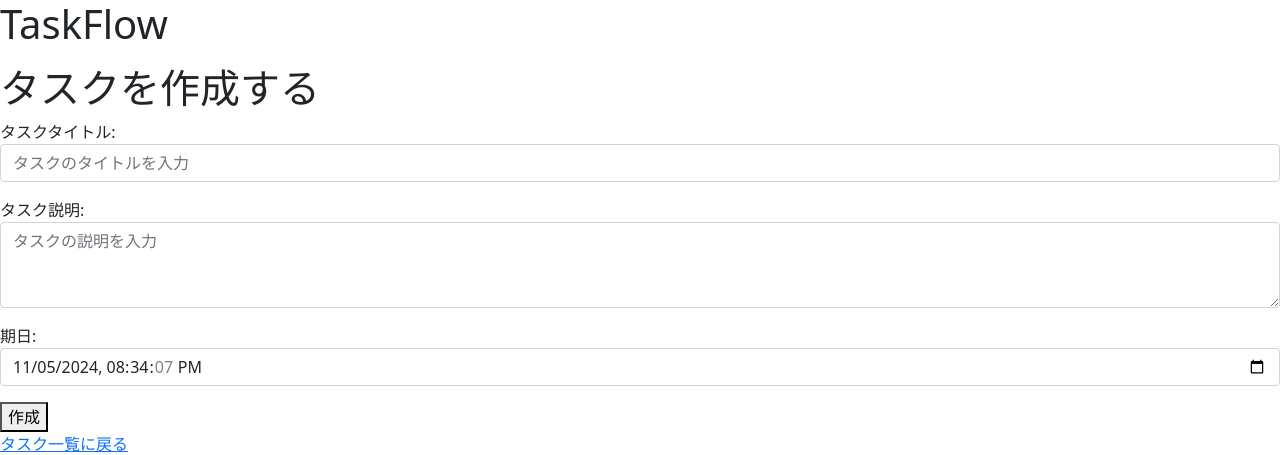
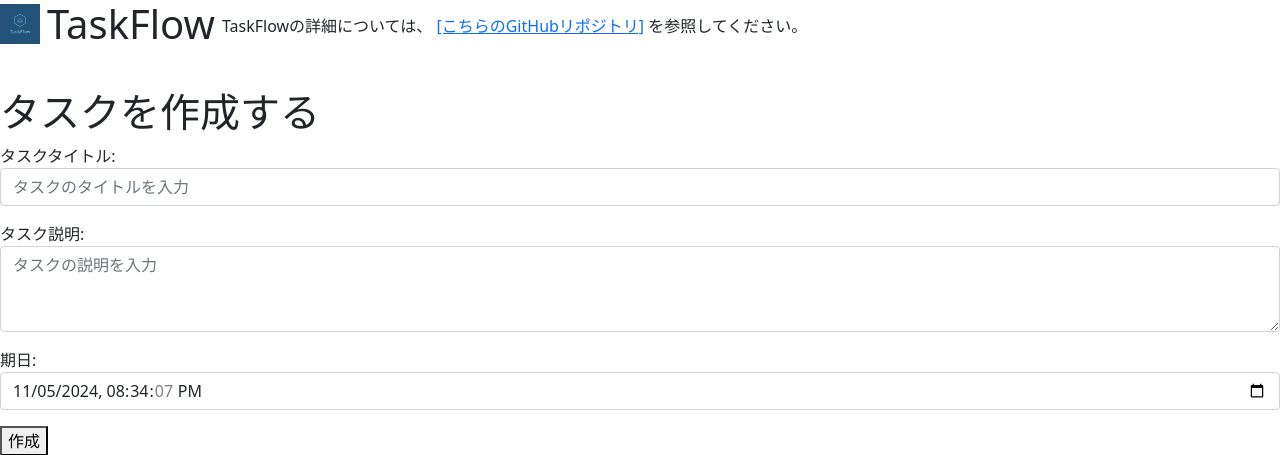
Before and after one commit to 02naa98/TaskFlow, a Django app: page /task/create/ in a window 1280 px wide. Shown: the top 455 px of the page. Run offline with Django 5.2, Linux system fonts and the light colour scheme.

Commit message:
発表に向けて調整

```diff
--- a/todoproject/templates/base.html
+++ b/todoproject/templates/base.html
@@ -10,8 +10,96 @@
 </head>
 <!--ここは共通のレイアウトをまとめるhtml-->
 <body>
-    <header>
+    <style>
+    .header {
+    display: flex;
+    align-items: center;
+    }
+
+    .header h1 {
+        margin: 0;
+        font-size: 40px; /* h1のフォントサイズ */
+        margin-left: 7px; /* テキストと画像の間に空白を追加 */
+        margin-right: 7px; /* テキストと詳細の間に空白を追加 */
+    }
+
+    .header img {
+        height: 40px; /* h1のフォントサイズと合わせる */
+        width: auto;  /* 縦横比を保持 */
+        vertical-align: middle;
+    }
+
+    /* モーダルのスタイル */
+    .modal {
+        display: none; /* デフォルトで非表示 */
+        position: fixed; /* 固定表示 */
+        z-index: 1; /* 上に表示 */
+        padding-top: 100px; /* 上に余白 */
+        left: 0;
+        top: 0;
+        width: 100%;
+        height: 100%;
+        overflow: auto; /* スクロール可能 */
+        background-color: rgba(0, 0, 0, 0.8); /* 背景を少し暗く */
+    }
+
+    .modal-content {
+        margin: auto;
+        display: block;
+        width: 80%; /* モーダルの画像の幅 */
+        max-width: 700px; /* 最大幅 */
+    }
+
+    #caption {
+        text-align: center;
+        color: #fff;
+        padding: 10px;
+    }
+
+    /* 閉じるボタン */
+    .close {
+        position: absolute;
+        top: 15px;
+        right: 35px;
+        color: #fff;
+        font-size: 40px;
+        font-weight: bold;
+        cursor: pointer;
+    }
+
+    .close:hover,
+    .close:focus {
+        color: #bbb;
+        text-decoration: none;
+        cursor: pointer;
+    }
+
+    .description {
+        font-size: 16px;
+        line-height: 1.6;
+        margin-top: 0;
+        margin-bottom: 0;   /* pタグの下の余白をなくす */
+        padding-top: 5px;   /* 上に少し余白を追加 */
+    }
+
+    </style>
+
+    <div class="header">
+        <a href="javascript:void(0);" onclick="openModal();"></a>
+            <img src="{% static 'images/logo - コピー.png' %}" alt="Sample Logo" class="clickable-image" id="image-1">
+        </a>
         <h1>TaskFlow</h1>
+        <p class="description">TaskFlowの詳細については、
+            <a href="https://github.com/02naa98/TaskFlow/blob/5c21718b4c6a0ca746376e708a8c205c8d710d94/README.md" target="_blank">[こちらのGitHubリポジトリ]</a>
+            を参照してください。</p>
+    </div>
+        <!-- ポップアップ用のモーダル -->
+        <div id="imageModal" class="modal">
+            <span class="close" id="closeModal">&times;</span>
+            <img class="modal-content" id="modalImage">
+            <div id="caption"></div>
+        </div>
+    <br>
         <nav>
             <ul>
                 <nav>
@@ -33,7 +121,6 @@
 
             </ul>
         </nav>
-    </header>
 
     <main>
         {% block content %}
@@ -43,5 +130,32 @@
     <footer>
         <p>&copy; 2024 TaskFlow</p>
     </footer>
+
+    <script>
+        // モーダル関連の要素
+        var modal = document.getElementById("imageModal");
+        var modalImg = document.getElementById("modalImage");
+        var captionText = document.getElementById("caption");
+        var closeModal = document.getElementById("closeModal");
+
+        // 画像をクリックしたときにモーダルを表示
+        document.getElementById("image-1").onclick = function(){
+            modal.style.display = "block";
+            modalImg.src = this.src;  // クリックした画像のsrcをモーダル内に表示
+            captionText.innerHTML = this.alt;  // 画像のaltテキストをキャプションとして表示
+        }
+
+        // モーダルを閉じる
+        closeModal.onclick = function() {
+            modal.style.display = "none";
+        }
+
+        // モーダルの外をクリックした場合にも閉じる
+        window.onclick = function(event) {
+            if (event.target == modal) {
+                modal.style.display = "none";
+            }
+        }
+    </script>
 </body>
 </html>
--- a/todoproject/templates/todo_app/task_create.html
+++ b/todoproject/templates/todo_app/task_create.html
@@ -20,37 +20,55 @@
 
 
     <script>
+        //yes,no以外の入力時　未実装
+        function askQuestion(question) {
+            let answer;
+            do {
+                answer = prompt(question).toLowerCase(); // 入力を小文字に変換してチェック
+                if (answer !== "yes" && answer !== "no") {
+                    alert("無効な入力です。'yes' または 'no' で入力してください。");
+                }
+            } while (answer !== "yes" && answer !== "no"); // 'yes' または 'no' が入力されるまで繰り返す
+            return answer;
+        }
+
         function showPrompt() {
-            const answer = prompt("タスクに対して質問を受け付けますか？ (yes/no)")
+            const answer = askQuestion("タスクに対して質問を受け付けますか？ (yes/no)")
 
             if (answer ==="no") {
-                const projectListId ="16"
+                const message = 'デフォルトリストに保存されました。'
+                const projectListId ="16" //理想は"1"に入れたい　「デフォルトリスト」
+                sessionStorage.setItem('message', message); // セッションストレージにメッセージを保存
                 document.getElementById('taskForm').action = "{% url 'task_create' %}?list_id=" + projectListId;
                 document.getElementById('taskForm').submit(); // フォームを送信
             } else if (answer ==="yes") {
-                alert('具体的な行動まで落とし込めているかを聞かれています。');
-                const answer1 = prompt("実行可能か？ (yes/no)"); // 1問目
+                const answer1 = askQuestion("具体的な行動まで落とし込めているか。\n実行可能か？ (yes/no)"); // 1問目
 
                 if (answer1 === "yes") {
-                    const answer2 = prompt("test question2？ (yes/no)"); // 2問目
+                    const answer2 = askQuestion("1回で終わるタスク？ (yes/no)"); // 2問目
 
                     if (answer2 === "yes") {
-                        const answer3 = prompt("それを2分でできますか？ (yes/no)"); // 3問目
+                        const answer3 = askQuestion("それを2分でできますか？ (yes/no)"); // 3問目
 
                         if (answer3 === "yes") {
-                            alert('今すぐやりましょう');
-                            const projectListId = "12"
+                            const message = "今すぐ実行しましょう。\nDo it.に保存されました。";
+                            const projectListId = "12" //「Do it.」
+                            sessionStorage.setItem('message', message); // セッションストレージにメッセージを保存
                             document.getElementById('taskForm').action = "{% url 'task_create' %}?list_id=" + projectListId;
                             document.getElementById('taskForm').submit(); // フォームを送信
                         } else if (answer3 === "no") {
                             window.location.href = taskListUrl; // 一覧ページにリダイレクト
                         }
                     } else if (answer2 === "no") {
-                        const projectListId = "11"
+                        const projectListId = "11" //「PROJECT」
+                        const message = 'PROJECTに保存されました。'
+                        sessionStorage.setItem('message', message); // セッションストレージにメッセージを保存
                         document.getElementById('taskForm').action = "{% url 'task_create' %}?list_id=" + projectListId;
                         document.getElementById('taskForm').submit(); // フォームを送信
                     }
                 } else if (answer1 === "no") {
+                    const message = "タスクを細分化してましょう。\nタスクの作成はキャンセルされました。";
+                    sessionStorage.setItem('message', message); // セッションストレージにメッセージを保存
                     window.location.href = taskListUrl; // 一覧ページにリダイレクト
                 }
             }
--- a/todoproject/todo_app/models.py
+++ b/todoproject/todo_app/models.py
@@ -13,10 +13,10 @@ class TaskCreate(models.Model):
     title=models.CharField(max_length=20) #タスクのタイトル
     description=models.TextField(null=True,blank=True) #説明
     due_date=models.DateTimeField(default=timezone.now) #期日
-    user = models.ForeignKey(settings.AUTH_USER_MODEL, on_delete=models.CASCADE) #作成したユーザー
 
     is_starred=models.BooleanField(default=False) #スターの状態
 
+    user = models.ForeignKey(settings.AUTH_USER_MODEL, on_delete=models.CASCADE) #作成したユーザー
     list=models.ForeignKey(TaskList,on_delete=models.CASCADE,default=1) #リストモデルとの関係
 
     def __str__(self):
--- a/todoproject/todoproject/urls.py
+++ b/todoproject/todoproject/urls.py
@@ -16,9 +16,14 @@ Including another URLconf
 """
 from django.contrib import admin
 from django.urls import path,include
+from django.conf.urls.static import static
+from django.conf import settings
 
 urlpatterns = [
     path('admin/', admin.site.urls),
     path('accounts/',include('accounts.urls')),#accounts.app/urlsをinclude
     path('', include('todo_app.urls')),
 ]
+
+if settings.DEBUG:
+    urlpatterns += static(settings.MEDIA_URL, document_root=settings.MEDIA_ROOT[0])
```
Also changed, not shown: todoproject/templates/todo_app/task_list.html (+8 -0 lines), todoproject/todoproject/settings.py (+7 -1 lines), todoproject/css/style.css (added), todoproject/db.sqlite3, todoproject/static/images/logo - コピー.png (added).
